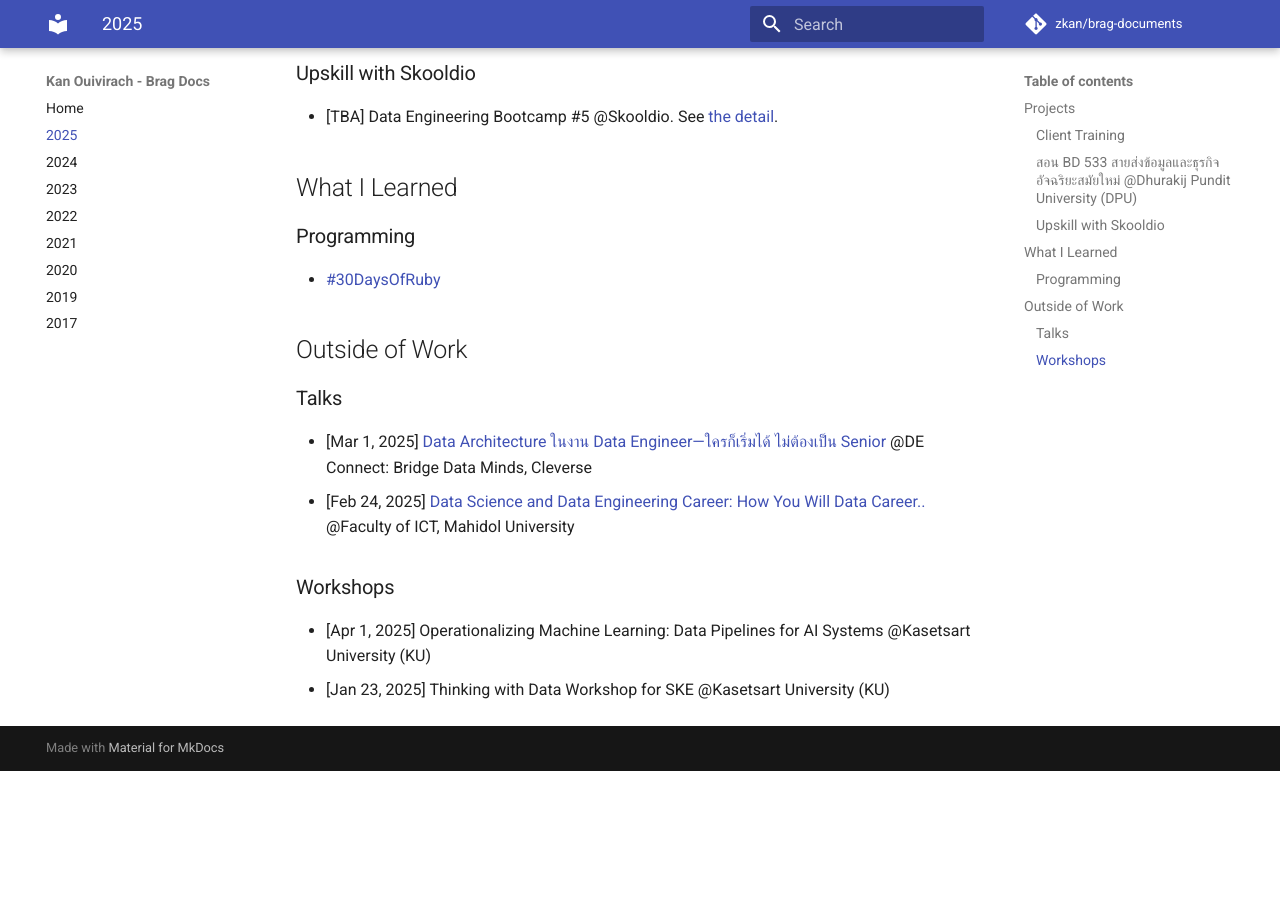
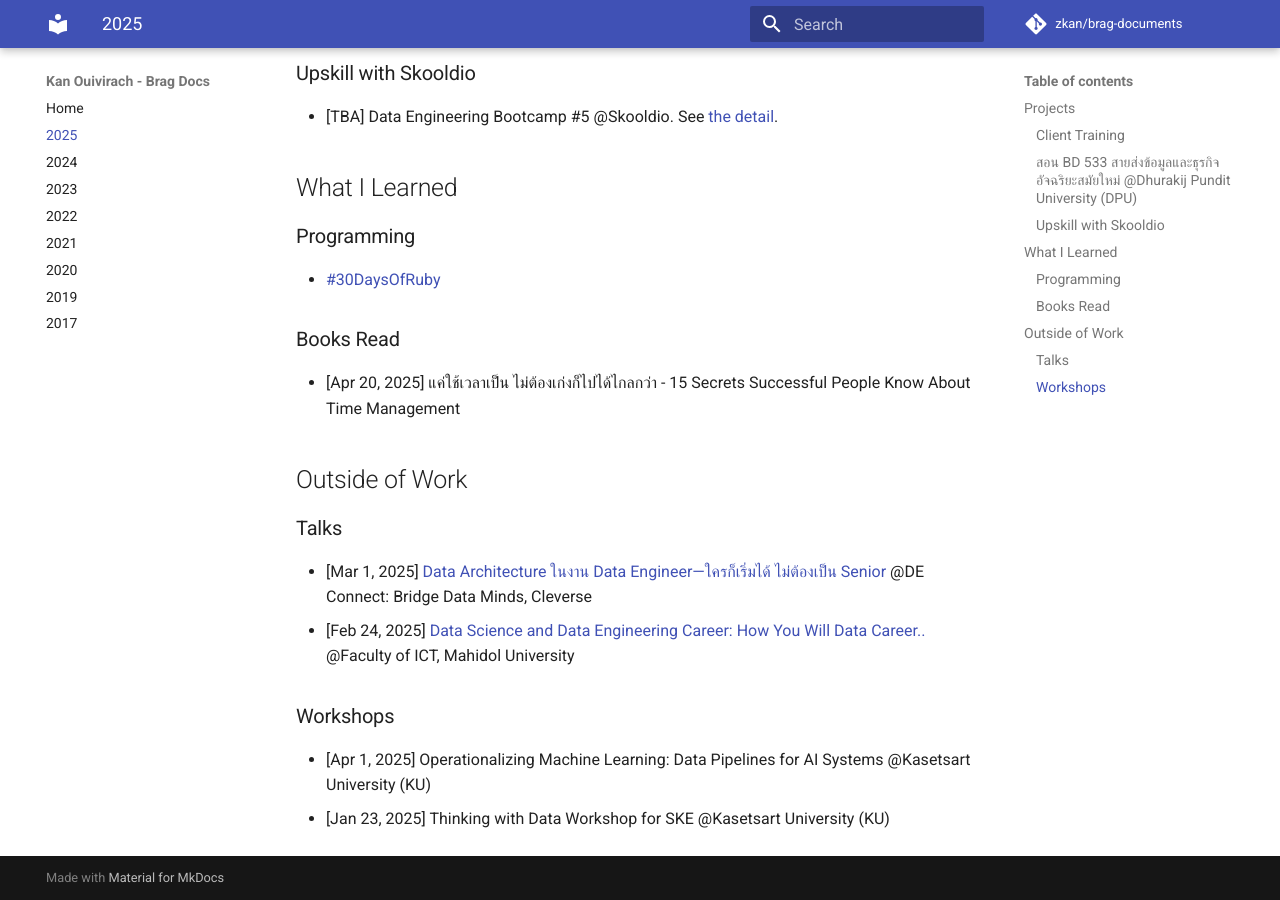
Before and after one commit to zkan/brag-documents, an MkDocs documentation site: the page built from docs/2025.md, in a window 1280 px wide and 900 px high, scrolled down 682 px. Built offline with MkDocs 1.6.1 and Material for MkDocs 9.7.7, drawn with Linux system fonts in a browser that asks for light colours; comment, search, counter and statistics services are not loaded; before the commit the page ends 1453 px from its top, so only the background shows below that.

Commit message:
Add book read: 15 secrets about time management

```diff
--- a/docs/2025.md
+++ b/docs/2025.md
@@ -33,6 +33,11 @@
 
 * [#30DaysOfRuby](https://github.com/zkan/30DaysOfRuby){target=_blank}
 
+### Books Read
+
+* [Apr 20, 2025] แค่ใช้เวลาเป็น ไม่ต้องเก่งก็ไปได้ไกลกว่า - 15 Secrets Successful People
+Know About Time Management
+
 ## Outside of Work
 
 ### Talks
```
